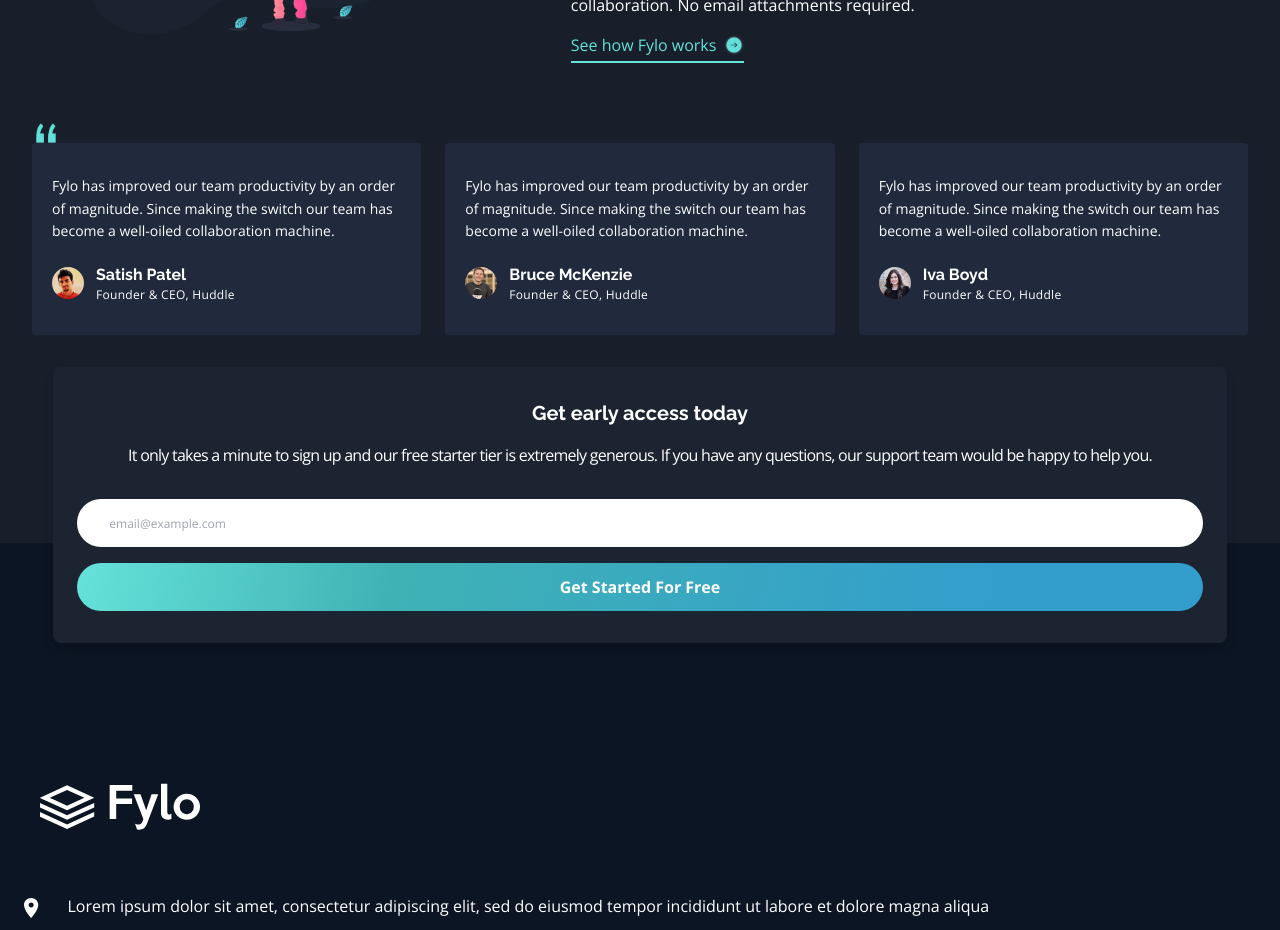
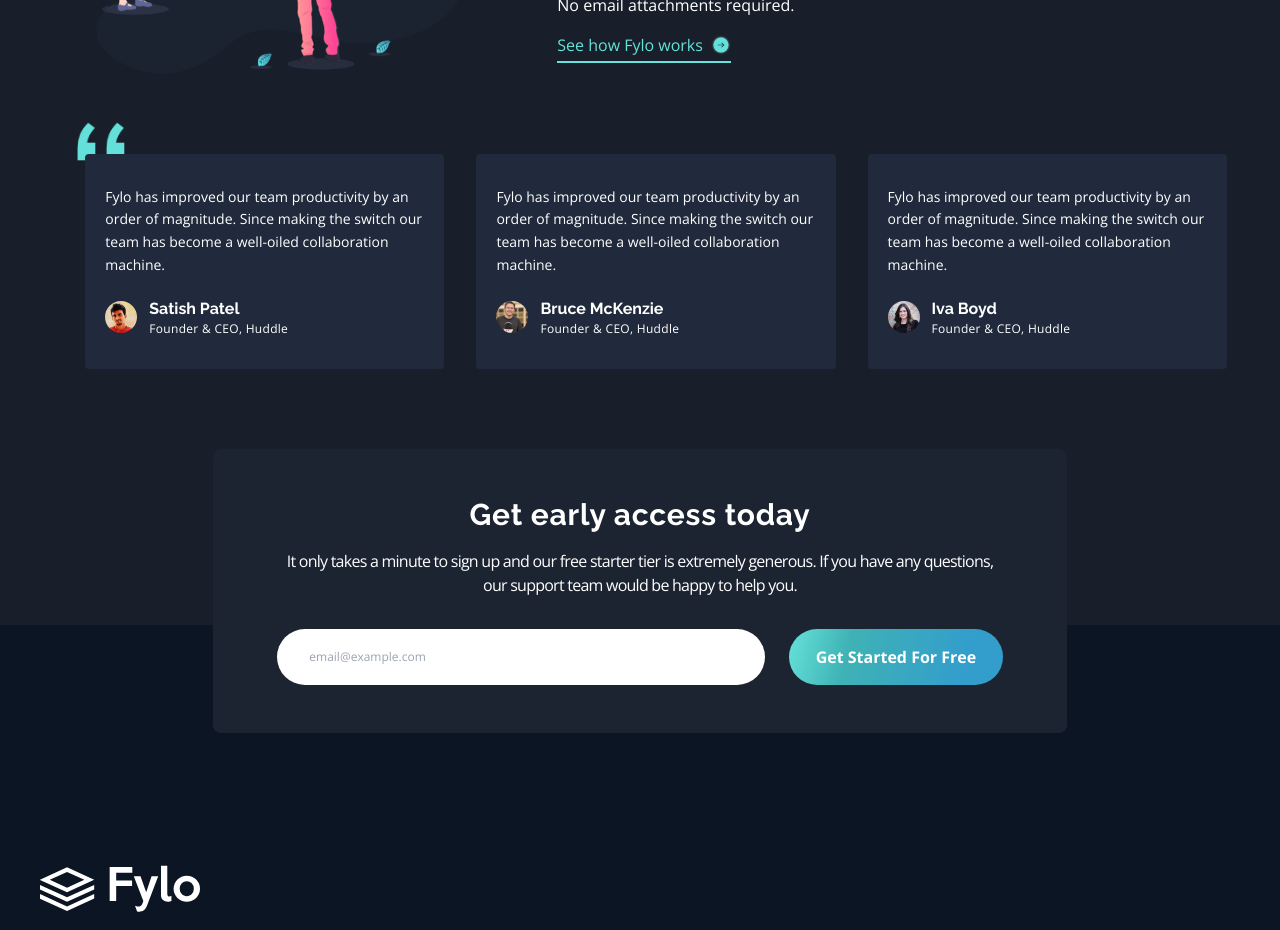
Before and after one commit to andrewpatasik/fylo-dark-theme-landing-page-master, a Next.js app: page / in a window 1280 px wide. Shown: the part 2080-3010 px from the top of the page. Built offline with nearby package versions, Linux system fonts and the light colour scheme.

Commit message:
subscribe desktop added

```diff
--- a/src/app/Details/index.tsx
+++ b/src/app/Details/index.tsx
@@ -17,7 +17,7 @@ export const Details = () => {
           className="w-full h-auto"
         />
       </div>
-      <div className="flex md:flex-col md:space-y-4 md:px-16">
+      <div className="flex flex-col md:space-y-4">
         <h3
           className={`${raleway.className} text-xl md:text-4xl font-bold mt-12 mb-4`}
         >
--- a/src/app/Subscribe/index.tsx
+++ b/src/app/Subscribe/index.tsx
@@ -6,18 +6,18 @@ const raleway = Raleway({ weight: ["400", "700"], subsets: ["latin"] });
 export const Subscribe = () => {
   return (
     <section className="relative flex flex-col h-44">
-      <div className="absolute inset-x-0 mx-auto w-11/12 bg-subscribe flex flex-col items-center justify-center space-y-8 py-8 px-6 rounded-lg shadow-lg">
+      <div className="bg-subscribe absolute w-11/12 md:w-4/6 flex flex-col items-center justify-center inset-x-0 mx-auto space-y-8 py-8 px-6 md:py-12 md:px-16 rounded-lg">
         <div className="flex flex-col justify-center items-center">
-          <h3 className={`${raleway.className} text-xl font-bold mb-4`}>Get early access today</h3>
+          <h3 className={`${raleway.className} text-xl md:text-3xl md:tracking-wide font-bold mb-4`}>Get early access today</h3>
           <p className="text-center tracking-[-0.75px]">
             It only takes a minute to sign up and our free starter tier is
             extremely generous. If you have any questions, our support team
             would be happy to help you.
           </p>
         </div>
-        <div className="w-full flex flex-col justify-center items-center space-y-4">
-          <input className="w-full h-12 rounded-full px-8 text-xs text-gray-500" type="text" placeholder="email@example.com" />
-          <Button className="w-full font-bold">Get Started For Free</Button>
+        <div className="w-full flex flex-col md:flex-row items-center space-y-4 md:space-y-0 md:space-x-6">
+          <input className="w-full md:basis-3/4 h-12 md:h-14 rounded-full px-8 text-xs text-gray-500" type="text" placeholder="email@example.com" />
+          <Button className="w-full md:basis-1/3 h-12 md:h-14 font-bold">Get Started For Free</Button>
         </div>
       </div>
     </section>
--- a/src/app/Testimonial/index.tsx
+++ b/src/app/Testimonial/index.tsx
@@ -5,15 +5,16 @@ const raleway = Raleway({ weight: ["400", "700"], subsets: ["latin"] });
 
 export const Testimonial = () => {
   return (
-    <ul className="relative flex flex-col sm:flex-row mx-5">
+    <ul className="relative flex flex-col sm:flex-row mx-5 mb-20 space-y-8 md:w-11/12 md:mx-auto md:space-y-0 md:space-x-8">
       <Image
         src="/images/bg-quotes.png"
         alt="quotes"
         width={0}
         height={0}
-        className="absolute w-5 h-5 left-4 -top-5"
+        sizes="100"
+        className="-z-10 absolute w-5 md:w-12 h-auto left-1 top-4 md:left-6 md:-top-8"
       />
-      <li className="testimonial-card flex flex-col space-y-5 py-8 px-5 rounded mx-3 mb-8">
+      <li className="testimonial-card flex flex-col space-y-5 py-8 px-5 rounded">
         <div>
           <p className="text-sm leading-relaxed tracking-thight">
             Fylo has improved our team productivity by an order of magnitude.
@@ -36,7 +37,7 @@ export const Testimonial = () => {
         </div>
       </li>
 
-      <li className="testimonial-card flex flex-col space-y-5 py-8 px-5 rounded mx-3 mb-8">
+      <li className="testimonial-card flex flex-col space-y-5 py-8 px-5 rounded">
         <div>
           <p className="text-sm leading-relaxed tracking-thight">
             Fylo has improved our team productivity by an order of magnitude.
@@ -59,7 +60,7 @@ export const Testimonial = () => {
         </div>
       </li>
 
-      <li className="testimonial-card flex flex-col space-y-5 py-8 px-5 rounded mx-3 mb-8">
+      <li className="testimonial-card flex flex-col space-y-5 py-8 px-5 rounded">
         <div>
           <p className="text-sm leading-relaxed tracking-thight">
             Fylo has improved our team productivity by an order of magnitude.
```
